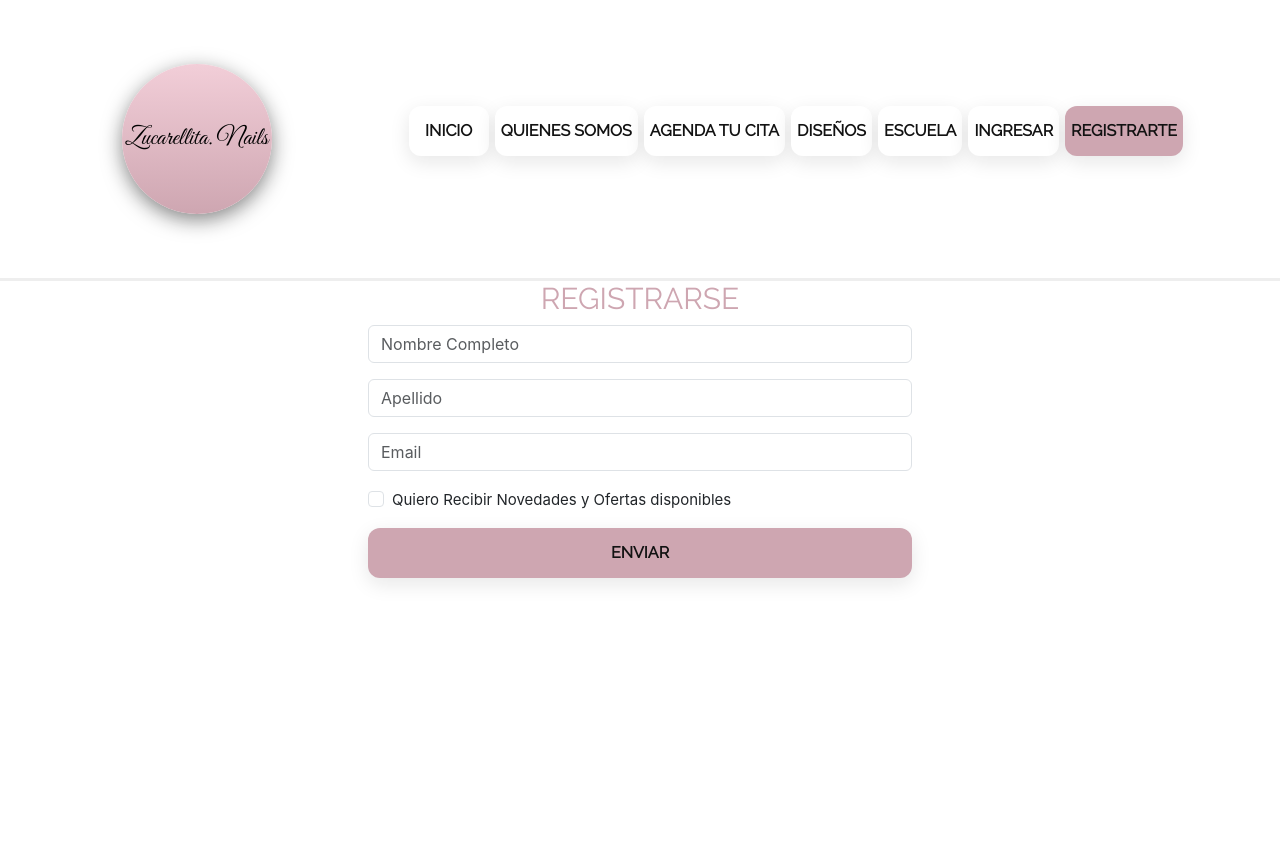
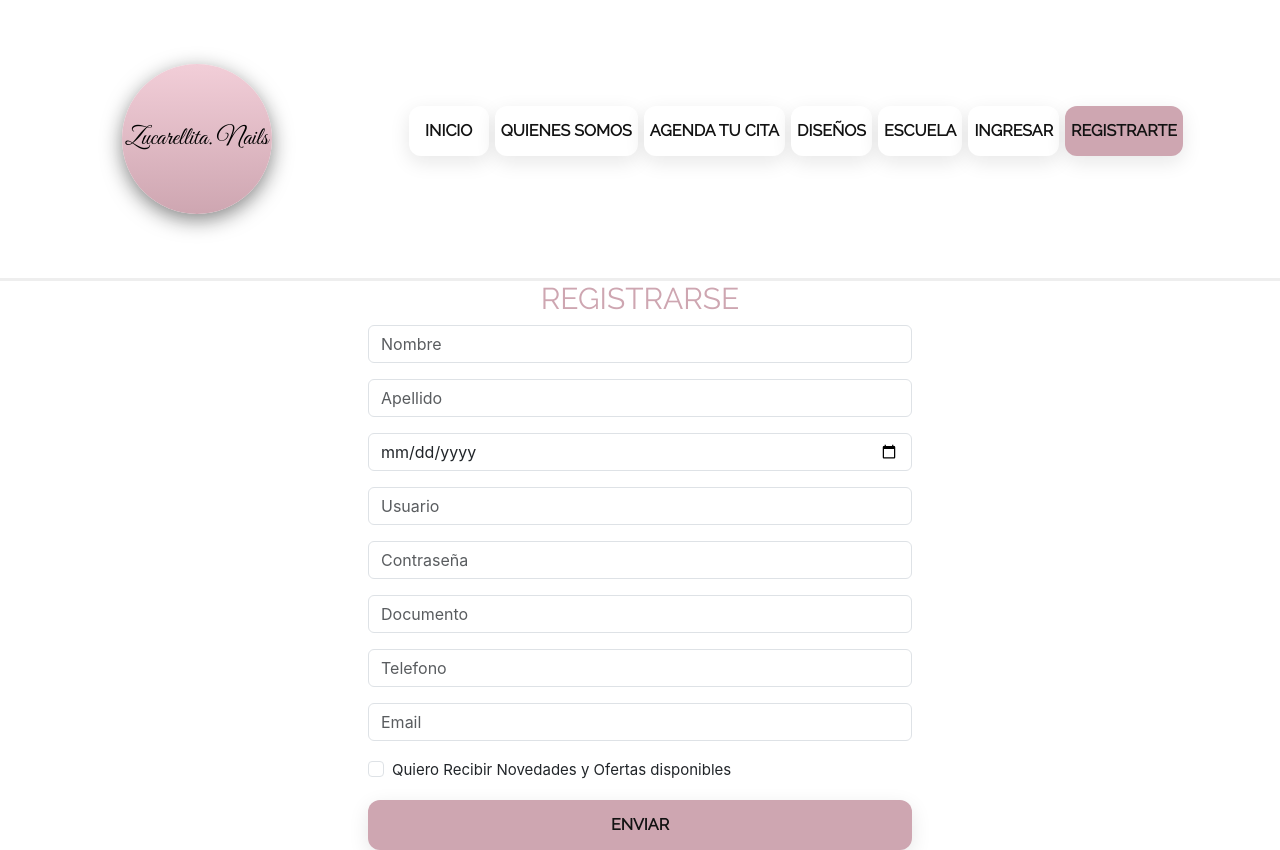
Before and after one commit to DiegoDimitroffPetcoff/schoolproject, a React (Create React App) app: page /register in a window 1280 px wide. Before the commit the page ends 800 px from the top, so only its background shows below. Built offline with nearby package versions, Linux system fonts and the light colour scheme; a web font is replaced by a local one.

Commit message:
ADD content on form

```diff
--- a/src/components/forms/register.js
+++ b/src/components/forms/register.js
@@ -6,40 +6,148 @@ import "../../styles/form/formContainer.css";
 import Buttom1 from "../pure/Buttom2";
 
 function RegisterForm() {
+  const [firstName, setFirstName] = useState("");
+  const [secondName, setSecondName] = useState("");
+  const [dateOfBirth, setDateOfBirth] = useState("");
+  const [nickName, setNickName] = useState("");
+  const [password, setPassword] = useState("");
+  const [document, setDocument] = useState("");
+  const [cellPhone, setCellPhone] = useState("");
   const [email, setEmail] = useState("");
+
+  const handleFirstNameChange = (event) => {
+    setFirstName(event.target.value);
+  };
+
+  const handleSecondNameChange = (event) => {
+    setSecondName(event.target.value);
+  };
+  const handleDateOfBirthChange = (event) => {
+    setDateOfBirth(event.target.value);
+  };
+  const handleNickNameChange = (event) => {
+    setNickName(event.target.value);
+  };
+  const handlePasswordChange = (event) => {
+    setPassword(event.target.value);
+  };
+  const handleDocumentChange = (event) => {
+    setDocument(event.target.value);
+  };
+  const handleCellPhoneChange = (event) => {
+    setCellPhone(event.target.value);
+  };
+
   const handleEmailChange = (event) => {
     setEmail(event.target.value);
+
+
   };
 
   const handleSubmit = (event) => {
     event.preventDefault(); // Evita que el formulario se envíe de forma predeterminada
-    console.log(`Email: ${email}`);
+    const formData = {
+      name:{
+        firstName: firstName,
+        secondName: secondName,
+        dateOfBirth: dateOfBirth,
+      },
+
+      nickname: nickName,
+      password: password,
+      document: {
+        number:document,
+        typeOf: "DNI"
+      },
+      contact:{
+        cellPhone: cellPhone,
+        email: email
+      },
+      avatar:"avatar"
+    };
+
+    // Convertir el objeto a una cadena JSON y mostrarlo en la consola
+    const formDataJSON = JSON.stringify(formData);
+    console.log(formDataJSON);
   };
 
   return (
-    <form className="formContainer">
-      <Form onSubmit={handleSubmit}>
-        <Form.Group className="mb-3" controlId="formBasicEmail">
+
+      <Form className="formContainer" onSubmit={handleSubmit}>
+        <Form.Group className="mb-3" controlId="firstName">
           <Form.Control
             type="text"
-            placeholder="Nombre Completo"
-            onChange={handleEmailChange}
+            placeholder="Nombre"
+            onChange={handleFirstNameChange}
+            value={firstName}
+            required
           />
         </Form.Group>
 
-        <Form.Group className="mb-3" controlId="formBasicEmail">
+        <Form.Group className="mb-3" controlId="secondName">
           <Form.Control
             type="text"
             placeholder="Apellido"
-            onChange={handleEmailChange}
+            onChange={handleSecondNameChange}
+            value={secondName}
+            required
           />
         </Form.Group>
 
-        <Form.Group className="mb-3" controlId="formBasicEmail">
+        <Form.Group className="mb-3" controlId="dateOfBirth">
+          <Form.Control
+            type="date"
+            placeholder="Fecha de Nacimiento"
+            onChange={handleDateOfBirthChange}
+            value={dateOfBirth}
+            required
+          />
+        </Form.Group>
+
+        <Form.Group className="mb-3" controlId="nickName">
+          <Form.Control
+            type="text"
+            placeholder="Usuario"
+            onChange={handleNickNameChange}
+            value={nickName}
+            required
+          />
+        </Form.Group>
+
+        <Form.Group className="mb-3" controlId="password">
+          <Form.Control
+            type="password"
+            placeholder="Contraseña"
+            onChange={handlePasswordChange}
+            value={password}
+          />
+        </Form.Group>
+
+        <Form.Group className="mb-3" controlId="document">
+          <Form.Control
+            type="number"
+            placeholder="Documento"
+            onChange={handleDocumentChange}
+            value={document}
+          />
+        </Form.Group>
+
+        <Form.Group className="mb-3" controlId="cellPhone">
+          <Form.Control
+            type="phonenumber"
+            placeholder="Telefono"
+            onChange={handleCellPhoneChange}
+            value={cellPhone}
+          />
+        </Form.Group>
+
+        <Form.Group className="mb-3" controlId="email">
           <Form.Control
             type="email"
             placeholder="Email"
             onChange={handleEmailChange}
+            value={email}
+            required
           />
         </Form.Group>
 
@@ -55,7 +163,7 @@ function RegisterForm() {
           </Buttom1>
         </div>
       </Form>
-    </form>
+
   );
 }
 
```
